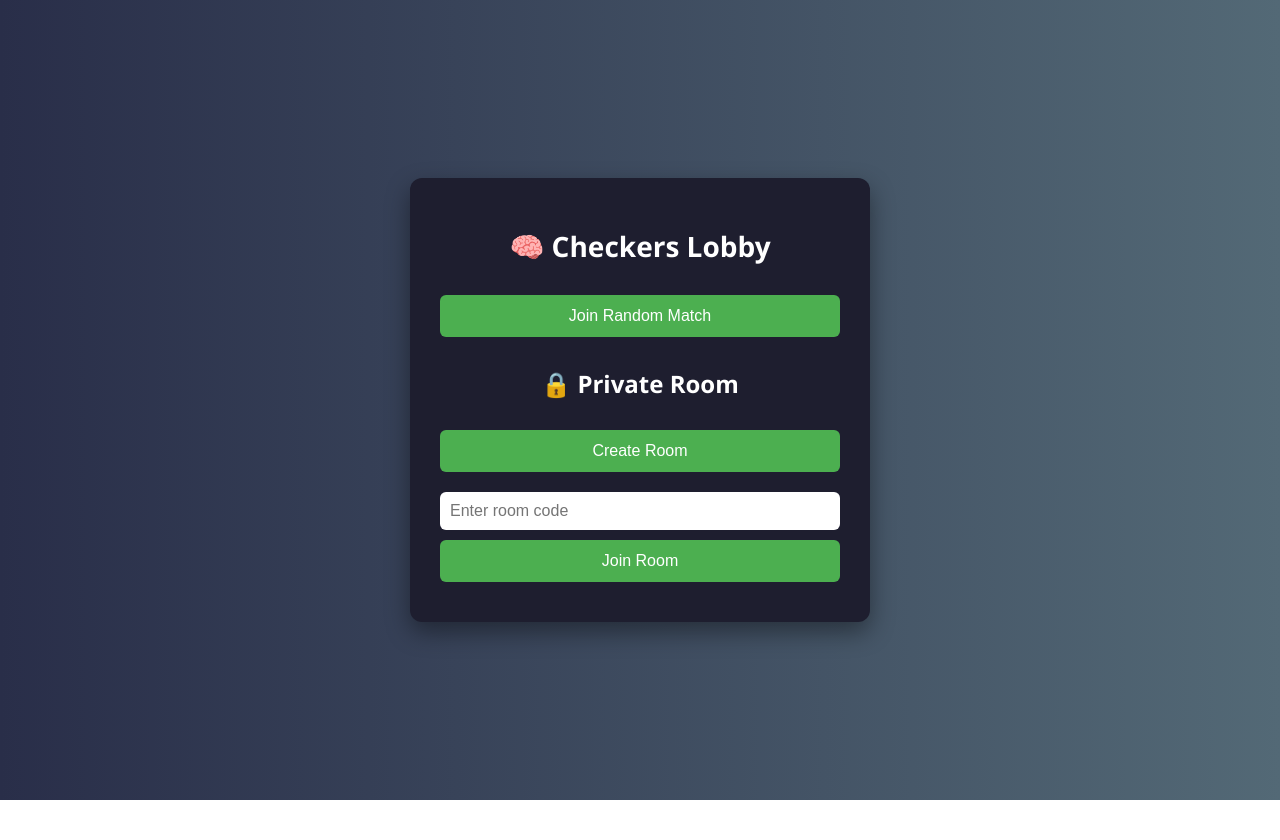
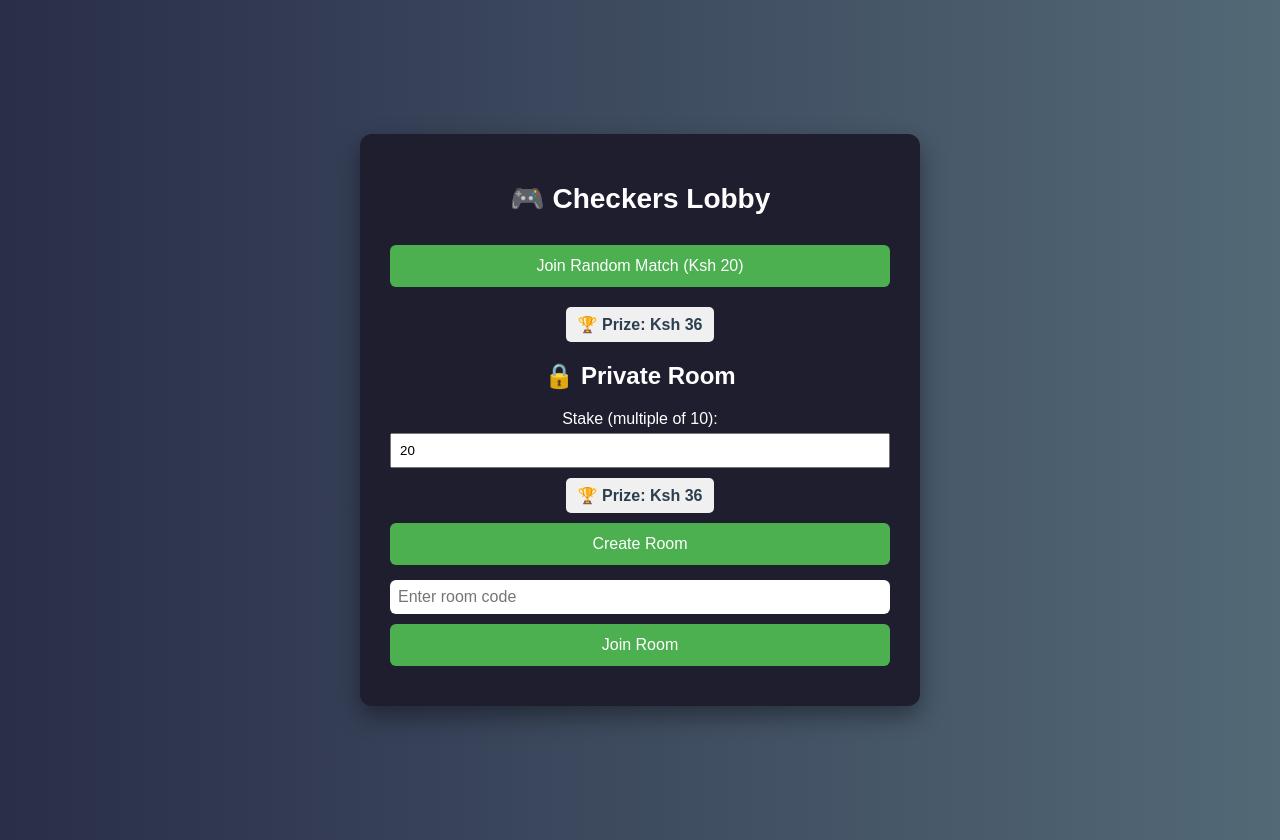
Before and after one commit to misstakes/Checker, a website: page checkers-online/client/lobby.html in a window 1280 px wide. Both pictures are taken after a click on the button "Join Room". Before the commit the page ends 800 px from the top, so only its background shows below. Drawn offline with Linux system fonts and the light colour scheme.

Commit message:
Update lobby.html

```diff
--- a/checkers-online/client/lobby.html
+++ b/checkers-online/client/lobby.html
@@ -5,76 +5,156 @@
   <meta name="viewport" content="width=device-width, initial-scale=1.0"/>
   <title>Checkers Lobby</title>
   <link rel="stylesheet" href="lobby.css">
+  <style>
+    .prize-box {
+      margin-top: 10px;
+      background: #f0f0f0;
+      padding: 8px 12px;
+      border-radius: 5px;
+      font-weight: bold;
+      color: #2c3e50;
+      display: inline-block;
+    }
+    .hidden {
+      display: none;
+    }
+    body {
+      font-family: sans-serif;
+      padding: 20px;
+      background-color: #fafafa;
+    }
+    .container {
+      max-width: 500px;
+      margin: auto;
+    }
+    button {
+      padding: 10px 15px;
+      margin-top: 10px;
+      font-size: 16px;
+      cursor: pointer;
+    }
+    input[type="text"], input[type="number"] {
+      padding: 8px;
+      margin-top: 5px;
+      width: 100%;
+      box-sizing: border-box;
+    }
+  </style>
 </head>
 <body>
   <div class="container">
-    <h1>🧠 Checkers Lobby</h1>
+    <h1>🎮 Checkers Lobby</h1>
 
     <div class="options">
-      <button id="joinRandomBtn">Join Random Match</button>
+      <button id="joinRandomBtn">Join Random Match (Ksh <span id="rndPrice">20</span>)</button>
+      <div class="prize-box" id="randomPrizeBox">🏆 Prize: Ksh <span id="randomPrize">36</span></div>
 
       <div class="private-room">
         <h2>🔒 Private Room</h2>
+        Stake (multiple of 10):
+        <input type="number" id="privateStake" value="20" step="10" min="10"><br>
+        <div class="prize-box" id="privatePrizeBox">🏆 Prize: Ksh <span id="privatePrize">36</span></div>
         <button id="createRoomBtn">Create Room</button>
 
         <div class="join-section">
-          <input type="text" id="roomCodeInput" placeholder="Enter room code" />
+          <input type="text" id="roomCodeInput" placeholder="Enter room code"/>
           <button id="joinRoomBtn">Join Room</button>
         </div>
       </div>
     </div>
 
     <div id="roomCodeDisplay" class="hidden">
-      <p>✅ Room created! Share this code with your opponent:</p>
+      <p>✅ Room created! Share this code:</p>
       <input type="text" id="generatedCode" readonly />
-      <button id="copyBtn">📋 Copy Code</button>
-      <button id="proceedBtn">➡️ Proceed to Game</button>
+      <button id="copyBtn">📋 Copy</button>
+      <button id="proceedBtn">➡️ Pay & Go</button>
     </div>
   </div>
 
+<!-- All other HTML above remains the same -->
 <script>
   const joinRandomBtn = document.getElementById("joinRandomBtn");
   const createRoomBtn = document.getElementById("createRoomBtn");
   const joinRoomBtn = document.getElementById("joinRoomBtn");
-    const roomCodeInput = document.getElementById("roomCodeInput");
+  const privateStake = document.getElementById("privateStake");
   const roomCodeDisplay = document.getElementById("roomCodeDisplay");
   const generatedCode = document.getElementById("generatedCode");
   const copyBtn = document.getElementById("copyBtn");
   const proceedBtn = document.getElementById("proceedBtn");
+  const roomCodeInput = document.getElementById("roomCodeInput");
 
-    joinRandomBtn.addEventListener("click", () => {
-      window.location.href = "/online.html?mode=random";
-    });
+  const randomPrizeEl = document.getElementById("randomPrize");
+  const privatePrizeEl = document.getElementById("privatePrize");
 
-    createRoomBtn.addEventListener("click", () => {
+  const rndAmount = 20;
+
+  updatePrizeDisplays();
+  privateStake.addEventListener("input", updatePrizeDisplays);
+
+  function updatePrizeDisplays() {
+    const privateAmount = parseInt(privateStake.value) || 20;
+    if (!Number.isInteger(privateAmount) || privateAmount < 10 || privateAmount % 10 !== 0) {
+      privatePrizeEl.innerText = "Invalid";
+    } else {
+      privatePrizeEl.innerText = (privateAmount * 2 * 0.9).toFixed(0);
+    }
+    randomPrizeEl.innerText = (rndAmount * 2 * 0.9).toFixed(0);
+  }
+
+  joinRandomBtn.onclick = () => {
+    const redirect = `/online.html?mode=random&stake=${rndAmount}`;
+    makeMpesaPayment(rndAmount, redirect);
+  };
+
+  createRoomBtn.onclick = () => {
     const code = Math.random().toString(36).substr(2, 6).toUpperCase();
     generatedCode.value = code;
     roomCodeDisplay.classList.remove("hidden");
+  };
 
-      localStorage.setItem("roomCode", code);
-    });
-
-    copyBtn.addEventListener("click", () => {
+  copyBtn.onclick = () => {
     generatedCode.select();
     document.execCommand("copy");
     copyBtn.textContent = "✅ Copied!";
-      setTimeout(() => (copyBtn.textContent = "📋 Copy Code"), 2000);
-    });
+    setTimeout(() => copyBtn.textContent = "📋 Copy", 2000);
+  };
 
-    proceedBtn.addEventListener("click", () => {
-      const room = generatedCode.value;
-      if (room) {
-        window.location.href = `/online.html?room=${room}`;
+  proceedBtn.onclick = () => {
+    const code = generatedCode.value;
+    const stake = parseInt(privateStake.value);
+    if (!Number.isInteger(stake) || stake < 10 || stake % 10 !== 0) {
+      return alert("Stake must be at least 10 and a multiple of 10.");
     }
-    });
+    const redirect = `/online.html?mode=private&room=${code}&stake=${stake}`;
+    makeMpesaPayment(stake, redirect);
+  };
 
-    joinRoomBtn.addEventListener("click", () => {
-      const room = roomCodeInput.value.trim().toUpperCase();
-      if (room) {
-        localStorage.setItem("roomCode", room);
-        window.location.href = `/online.html?room=${room}`;
+  joinRoomBtn.onclick = () => {
+    const code = roomCodeInput.value.trim().toUpperCase();
+    const stake = parseInt(privateStake.value);
+    if (!code) return alert("Room code is required.");
+    if (!Number.isInteger(stake) || stake < 10 || stake % 10 !== 0) {
+      return alert("Stake must be at least 10 and a multiple of 10.");
     }
-    });
+    localStorage.setItem("roomCode", code);
+    const redirect = `/online.html?mode=private&room=${code}&stake=${stake}`;
+    makeMpesaPayment(stake, redirect);
+  };
+
+  async function makeMpesaPayment(amount, redirectUrl) {
+    const phone = prompt("Enter your M-Pesa phone number (07XXXXXXXX):");
+    if (!/^07\d{8}$/.test(phone)) {
+      alert("Invalid phone number format.");
+      return;
+    }
+
+    alert(`Sending STK push to ${phone}...`);
+    localStorage.setItem("playerPhone", phone); // Optionally store for later use
+
+    // Immediately redirect to lobby or match room
+    window.location.href = redirectUrl;
+  }
 </script>
+
 </body>
 </html>
```
Lines whose indentation alone changed are shown as unchanged.
